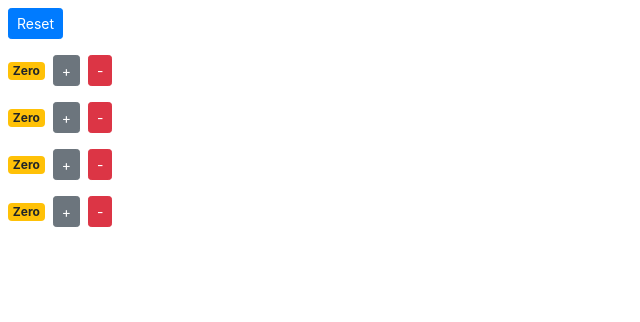
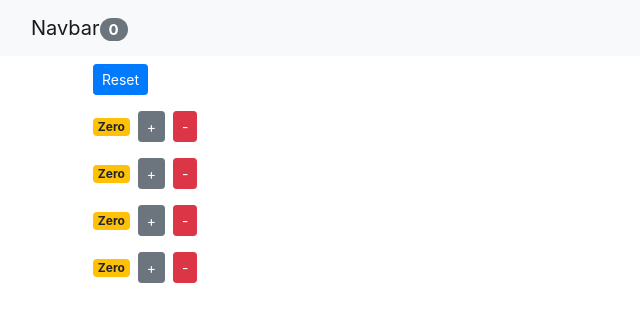
Before and after one commit to Nanc2412/First-react-app, a React (Create React App) app: page / in a window 1280 px wide. Shown: the top 322 px of the page, without its empty margins (0-640 px from the left). Built offline with nearby package versions, Linux system fonts and the light colour scheme.

Commit message:
Lifting the state up

```diff
--- a/src/App.js
+++ b/src/App.js
@@ -1,12 +1,54 @@
+import React, { Component } from "react";
+import NavBar from "./components/navbar";
+import Counters from "./components/counters";
 
-function App() {
-  return (
-    <div className="App">
-      <header className="App-header">
-        NANCY
-      </header>
-    </div>
-  );
+class App extends Component {
+  state = {
+    counters: [
+      { id: 1, value: 0 },
+      { id: 2, value: 0 },
+      { id: 3, value: 0 },
+      { id: 4, value: 0 },
+    ],
+  };
+
+  handleIncrement = (counter) => {
+    const counters = [...this.state.counters];
+    const index = counters.indexOf(counter);
+    counters[index] = { ...counter };
+    counters[index].value++;
+    this.setState({ counters });
+  };
+
+  handleDecrement = (counterId) => {
+    const counters = this.state.counters.filter((c) => c.id !== counterId);
+    this.setState({ counters });
+  };
+
+  handleReset = () => {
+    const counters = this.state.counters.map((c) => {
+      c.value = 0;
+      return c;
+    });
+    this.setState({ counters });
+  };
+  render() {
+    return (
+      <React.Fragment>
+        <NavBar
+          totalCounters={this.state.counters.filter((c) => c.value > 0).length}
+        />
+        <main className="container">
+          <Counters
+            counters={this.state.counters}
+            onReset={this.handleReset}
+            onIncrement={this.handleIncrement}
+            onDecrement={this.handleDecrement}
+          />
+        </main>
+      </React.Fragment>
+    );
+  }
 }
 
 export default App;
--- a/src/components/counters.jsx
+++ b/src/components/counters.jsx
@@ -2,51 +2,21 @@
 import Counter from "./counter";
 
 class Counters extends Component {
-  state = {
-    counters: [
-      { id: 1, value: 0 },
-      { id: 2, value: 0 },
-      { id: 3, value: 0 },
-      { id: 4, value: 0 },
-    ],
-  };
-
-  handleIncrement = counter => {
-      const counters = [...this.state.counters];
-      const index = counters.indexOf(counter);
-      counters[index] = {...counter};
-      counters[index].value++;
-      this.setState({ counters });
-  };
-
-  handleDecrement = (counterId) => {
-    const counters = this.state.counters.filter((c) => c.id !== counterId);
-    this.setState({ counters });
-  };
-
-  handleReset = () => {
-      const counters = this.state.counters.map(c => {
-          c.value = 0;
-          return c;
-      });
-      this.setState({ counters });
-  };
-
   render() {
     return (
       <div>
         <button
-          onClick={this.handleReset}
+          onClick={this.props.onReset}
           className="btn btn-primary btn-sm m-2"
         >
           Reset
         </button>
 
-        {this.state.counters.map((counter) => (
+        {this.props.counters.map((counter) => (
           <Counter
             key={counter.id}
-            onDecrement={this.handleDecrement}
-            onIncrement={this.handleIncrement}
+            onDecrement={this.props.onDecrement}
+            onIncrement={this.props.onIncrement}
             // value={counter.value}
             // id={counter.id}
             counter={counter}
--- /dev/null
+++ b/src/components/navbar.jsx
@@ -0,0 +1,19 @@
+import React, { Component } from "react";
+class NavBar extends React.Component {
+  render() {
+    return (
+      <div>
+        <nav className="navbar navbar-light bg-light">
+          <div className="container-fluid">
+            <a className="navbar-brand" href="#">
+              Navbar
+              <span className="badge badge-pill badge-secondary">{this.props.totalCounters}</span>
+            </a>
+          </div>
+        </nav>
+      </div>
+    );
+  }
+}
+
+export default NavBar;
--- a/src/index.js
+++ b/src/index.js
@@ -1,12 +1,12 @@
 import React from 'react';
 import ReactDOM from 'react-dom';
+import App from './App';
 import reportWebVitals from './reportWebVitals';
 import 'bootstrap/dist/css/bootstrap.min.css';
-import Counters from './components/counters';
 
 ReactDOM.render(
   <React.StrictMode>
-    <Counters />
+    <App />
   </React.StrictMode>,
   document.getElementById('root')
 );
```
